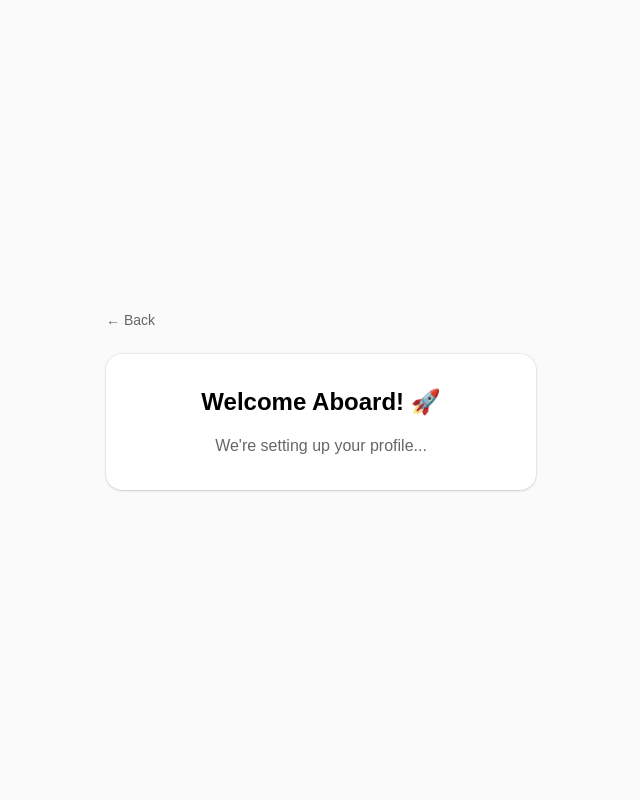
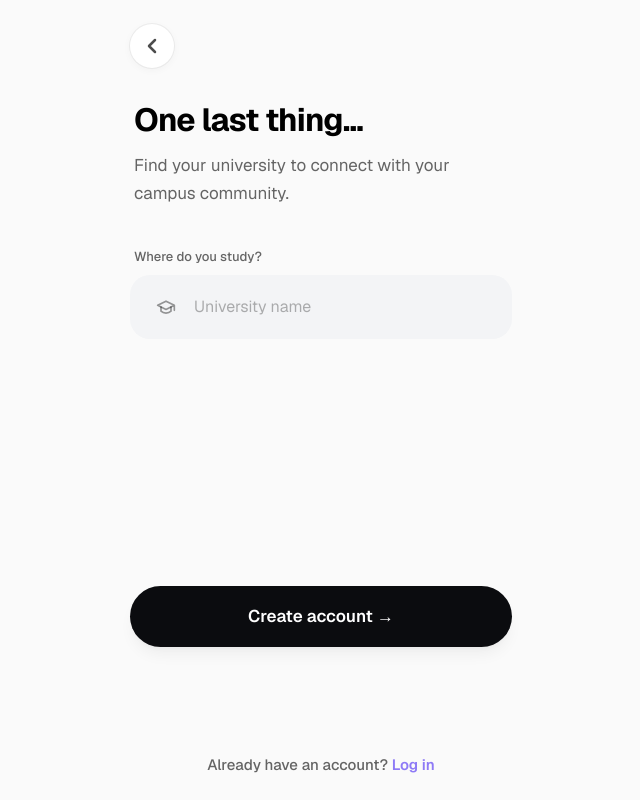
Before and after one commit to RadaHidos/GoApp, a Next.js app: page /onboarding/study in a window 1280 px wide. Shown: the whole page, without its empty margins (319-959 px from the left). Built offline with nearby package versions, Linux system fonts and the light colour scheme.

Commit message:
CONNECT TO UNI - write the uni name after sign up

```diff
--- a/app/onboarding/study/page.tsx
+++ b/app/onboarding/study/page.tsx
@@ -1,32 +1,246 @@
 "use client";
 
+import { useState } from "react";
 import { useRouter } from "next/navigation";
-import { motion } from "framer-motion";
+import { motion, AnimatePresence } from "framer-motion";
+
+const easeOut = [0.22, 1, 0.36, 1] as const;
+
+const MOCK_UNIVERSITIES = [
+  "University of Barcelona",
+  "Universitat Pompeu Fabra (UPF)",
+  "Universitat Politècnica de Catalunya (UPC)",
+  "ESADE Business School",
+  "IE University",
+  "EADA Business School",
+  "Universitat Autònoma de Barcelona (UAB)",
+  "TBS Education - Barcelona",
+];
 
 export default function OnboardingStudyPage() {
   const router = useRouter();
+  const [university, setUniversity] = useState("");
+  const [suggestions, setSuggestions] = useState<string[]>([]);
+  const [showSuggestions, setShowSuggestions] = useState(false);
+  const [error, setError] = useState("");
+  const [isLoading, setIsLoading] = useState(false);
+
+  const handleBack = () => {
+    router.back();
+  };
+
+  const handleInputChange = (e: React.ChangeEvent<HTMLInputElement>) => {
+    const value = e.target.value;
+    setUniversity(value);
+    setError("");
+
+    if (value.length > 0) {
+      const filtered = MOCK_UNIVERSITIES.filter((uni) =>
+        uni.toLowerCase().includes(value.toLowerCase()),
+      );
+      setSuggestions(filtered);
+      setShowSuggestions(true);
+    } else {
+      setSuggestions([]);
+      setShowSuggestions(false);
+    }
+  };
+
+  const handleSelectSuggestion = (uni: string) => {
+    setUniversity(uni);
+    setShowSuggestions(false);
+    setError("");
+  };
+
+  const handleSubmit = async (e: React.FormEvent) => {
+    e.preventDefault();
+    if (!university.trim()) {
+      setError("Please enter your university.");
+      return;
+    }
+
+    setIsLoading(true);
+    // Mock network request
+    await new Promise((resolve) => setTimeout(resolve, 800));
+    setIsLoading(false);
+    router.push("/home"); // Mock success route
+  };
 
   return (
-    <main className="flex min-h-screen w-full flex-col items-center justify-center bg-[#FAFAFA] px-6">
-      <motion.div
-        initial={{ opacity: 0, scale: 0.95 }}
-        animate={{ opacity: 1, scale: 1 }}
-        className="w-full max-w-[430px] text-center"
-      >
-        <div className="mb-6 flex items-center justify-start">
+    <main className="min-h-screen w-full bg-[#FAFAFA] text-[#1D1D1F]">
+      <div className="mx-auto flex min-h-screen w-full max-w-[430px] flex-col px-6 py-6 font-sans">
+        {/* Back Button */}
+        <motion.button
+          initial={{ opacity: 0, x: -10 }}
+          animate={{ opacity: 1, x: 0 }}
+          transition={{ duration: 0.4, ease: easeOut }}
+          onClick={handleBack}
+          className="group mb-8 flex h-11 w-11 items-center justify-center rounded-full bg-white shadow-[0_2px_8px_rgba(0,0,0,0.04)] ring-1 ring-black/5 transition-all active:scale-95"
+          aria-label="Go back"
+        >
+          <svg
+            width="24"
+            height="24"
+            viewBox="0 0 24 24"
+            fill="none"
+            stroke="currentColor"
+            strokeWidth="2.5"
+            strokeLinecap="round"
+            strokeLinejoin="round"
+            className="text-black/70 transition-colors group-hover:text-black"
+          >
+            <path d="M15 18L9 12L15 6" />
+          </svg>
+        </motion.button>
+
+        {/* Header */}
+        <motion.div
+          initial={{ opacity: 0, y: 10 }}
+          animate={{ opacity: 1, y: 0 }}
+          transition={{ duration: 0.5, delay: 0.1, ease: easeOut }}
+          className="mb-10 px-1"
+        >
+          <h1 className="mb-3 text-[32px] font-bold leading-tight tracking-tight text-black">
+            One last thing...
+          </h1>
+          <p className="text-[17px] leading-relaxed text-black/60">
+            Find your university to connect with your campus community.
+          </p>
+        </motion.div>
+
+        {/* Form */}
+        <form onSubmit={handleSubmit} className="flex min-h-[400px] flex-col">
+          <motion.div
+            initial={{ opacity: 0, y: 10 }}
+            animate={{ opacity: 1, y: 0 }}
+            transition={{ duration: 0.5, delay: 0.2, ease: easeOut }}
+            className="relative"
+          >
+            <label
+              htmlFor="university"
+              className="ml-1 mb-2 block text-[13px] font-medium text-black/60"
+            >
+              Where do you study?
+            </label>
+
+            <div className="relative group z-20">
+              <div
+                className={`flex w-full items-center overflow-hidden rounded-[20px] bg-[#F3F4F6] px-4 py-3 ring-1 ring-inset ring-transparent transition-all focus-within:bg-white focus-within:ring-[#8E7AF6] focus-within:shadow-sm
+                  ${error ? "ring-red-500/50 bg-red-50" : ""}
+                `}
+              >
+                <div className="flex h-10 w-10 shrink-0 items-center justify-center text-black/40 group-focus-within:text-[#8E7AF6]">
+                  <SchoolIcon />
+                </div>
+                <input
+                  id="university"
+                  type="text"
+                  value={university}
+                  onChange={handleInputChange}
+                  className="h-full w-full bg-transparent py-2 pl-2 pr-1 text-[16px] text-black placeholder:text-black/30 focus:outline-none"
+                  placeholder="University name"
+                  autoComplete="off"
+                />
+              </div>
+
+              {/* Error Message */}
+              {error && (
+                <motion.p
+                  initial={{ opacity: 0, height: 0 }}
+                  animate={{ opacity: 1, height: "auto" }}
+                  className="mt-1 ml-4 text-[13px] font-medium text-red-500"
+                >
+                  {error}
+                </motion.p>
+              )}
+
+              {/* Suggestions Dropdown */}
+              <AnimatePresence>
+                {showSuggestions && suggestions.length > 0 && (
+                  <motion.div
+                    initial={{ opacity: 0, y: -10, scale: 0.98 }}
+                    animate={{ opacity: 1, y: 0, scale: 1 }}
+                    exit={{ opacity: 0, y: -10, scale: 0.98 }}
+                    transition={{ duration: 0.2 }}
+                    className="absolute top-full left-0 mt-2 w-full overflow-hidden rounded-[20px] bg-white shadow-[0_10px_40px_rgba(0,0,0,0.1)] ring-1 ring-black/5 z-30"
+                  >
+                    <ul>
+                      {suggestions.map((uni, index) => (
+                        <li key={index}>
+                          <button
+                            type="button"
+                            onClick={() => handleSelectSuggestion(uni)}
+                            className="w-full px-5 py-4 text-left text-[15px] font-medium text-black transition-colors hover:bg-[#F3F4F6]"
+                          >
+                            {uni}
+                          </button>
+                        </li>
+                      ))}
+                    </ul>
+                  </motion.div>
+                )}
+              </AnimatePresence>
+            </div>
+          </motion.div>
+
+          <div className="flex-1" />
+
+          {/* Submit Button */}
+          <motion.button
+            type="submit"
+            disabled={isLoading}
+            initial={{ opacity: 0, y: 10 }}
+            animate={{ opacity: 1, y: 0 }}
+            transition={{ duration: 0.5, delay: 0.3, ease: easeOut }}
+            whileHover={{ scale: 1.01 }}
+            whileTap={{ scale: 0.98 }}
+            className={`mt-4 w-full rounded-full bg-[#0B0C0F] py-[18px] text-[17px] font-semibold text-white shadow-lg shadow-black/5 transition-all relative z-10
+              ${isLoading ? "cursor-not-allowed opacity-80" : "hover:bg-black/90"}
+            `}
+          >
+            {isLoading ? "Creating account..." : "Create account →"}
+          </motion.button>
+        </form>
+
+        <div className="flex-1" />
+
+        {/* Footer Link */}
+        <motion.div
+          initial={{ opacity: 0 }}
+          animate={{ opacity: 1 }}
+          transition={{ duration: 0.5, delay: 0.6 }}
+          className="mt-6 text-center text-[15px] font-medium text-black/60 relative z-10"
+        >
+          Already have an account?{" "}
           <button
-            onClick={() => router.back()}
-            className="text-sm font-medium text-black/60 hover:text-black"
+            type="button"
+            onClick={() => router.push("/auth/login")}
+            className="font-semibold text-[#8E7AF6] transition-opacity hover:opacity-80"
           >
-            ← Back
+            Log in
           </button>
-        </div>
-
-        <div className="rounded-2xl bg-white p-8 shadow-sm ring-1 ring-black/5">
-          <h1 className="text-2xl font-bold text-black">Welcome Aboard! 🚀</h1>
-          <p className="mt-4 text-black/60">We're setting up your profile...</p>
-        </div>
-      </motion.div>
+        </motion.div>
+      </div>
     </main>
   );
 }
+
+// --- Icons ---
+
+function SchoolIcon() {
+  return (
+    <svg
+      width="20"
+      height="20"
+      viewBox="0 0 24 24"
+      fill="none"
+      stroke="currentColor"
+      strokeWidth="2"
+      strokeLinecap="round"
+      strokeLinejoin="round"
+    >
+      <path d="M22 10v6M2 10l10-5 10 5-10 5z" />
+      <path d="M6 12v5c3 3 9 3 12 0v-5" />
+    </svg>
+  );
+}
```
